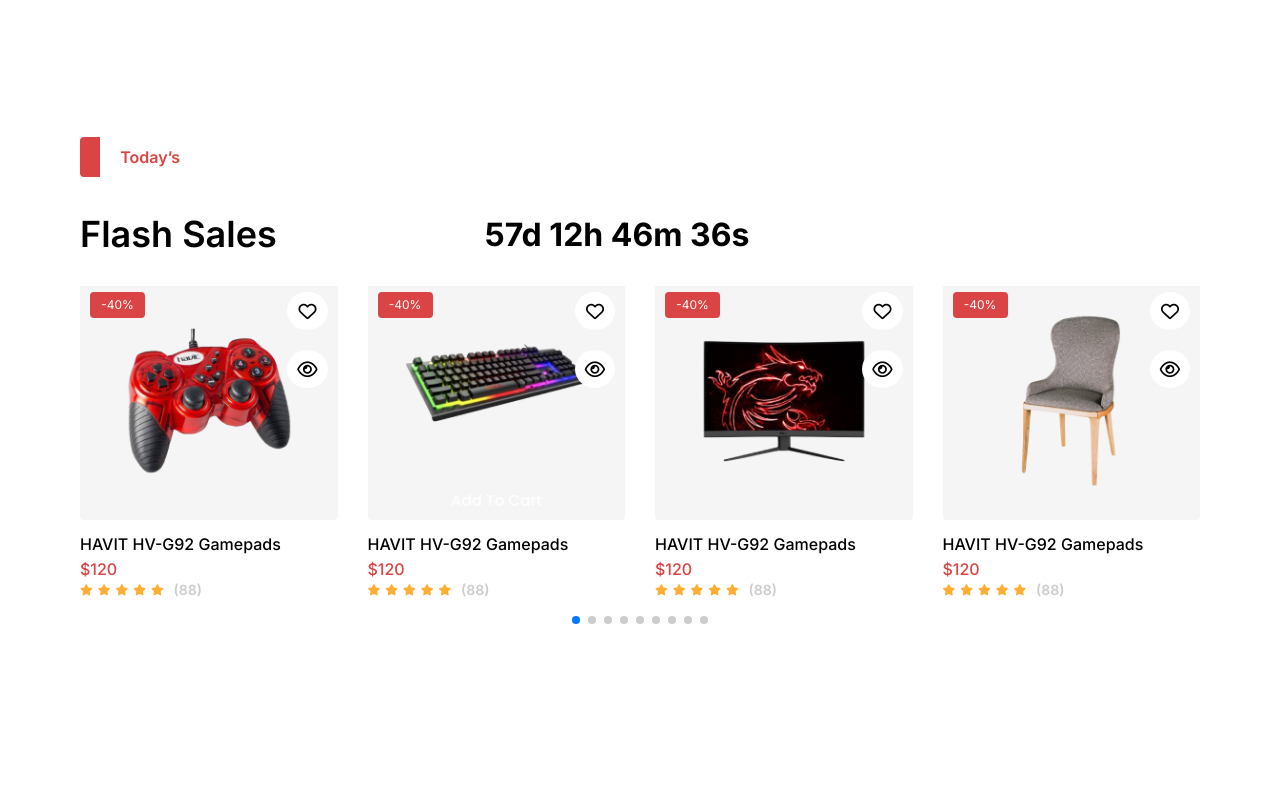
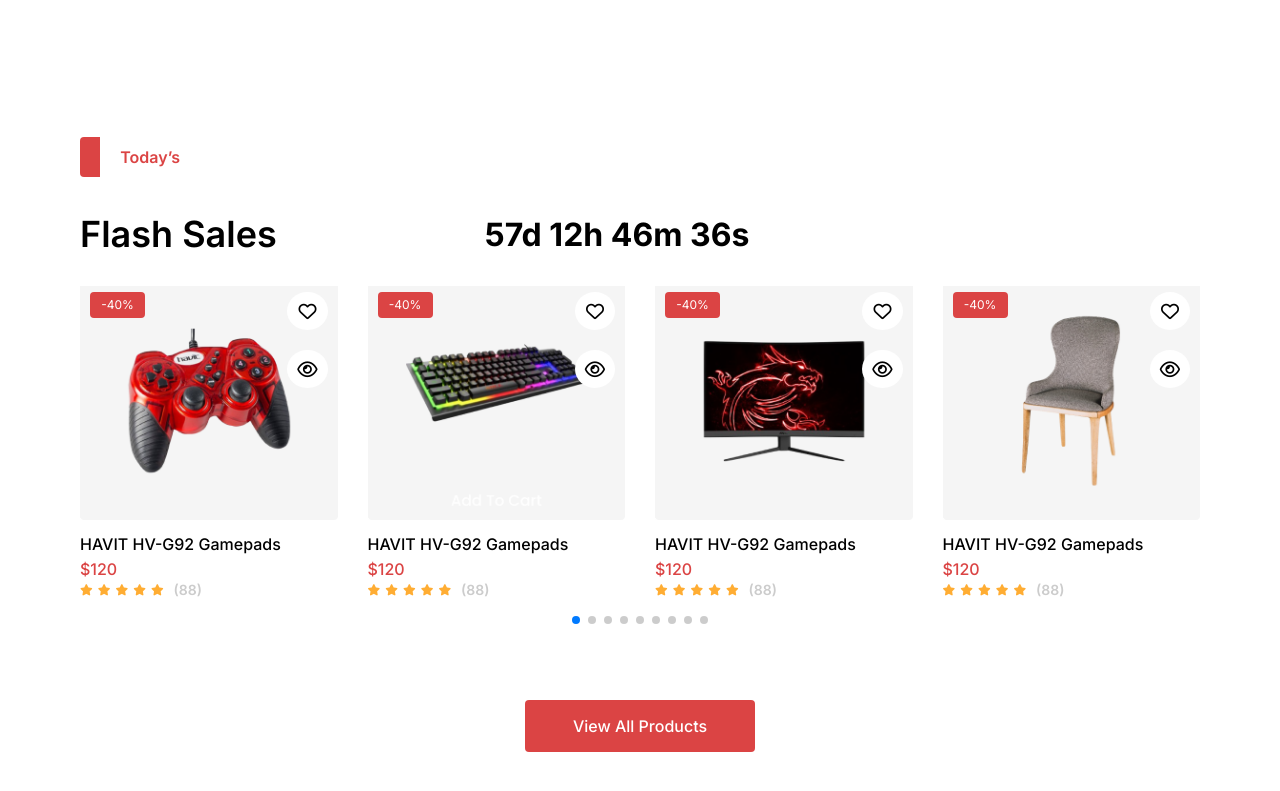
Before and after one commit to MAH-7/M-A-IRA-Ecommerce-Website, a plain HTML site: page index.html in a window 1280 px wide. Shown: the part 531-1322 px from the top of the page. Drawn offline with nearby package versions, Linux system fonts and the light colour scheme.

Commit message:
Add-Flash Sale Button

```diff
--- a/css/style.css
+++ b/css/style.css
@@ -167,21 +167,18 @@
   margin-top: 14rem;
   width: 100%;
   height: 67rem;
-  /* outline: 3px solid red; */
 }
 
 .fs-container {
   width: 100%;
   height: 100%;
   border-bottom: 1px solid #ccc;
-  /* outline: 1px solid blue; */
 }
 
 .fs-header {
   width: 10rem;
   height: 4rem;
   margin-bottom: 3.5rem;
-  /* outline: 1px solid blue; */
 }
 
 .fs-header-rectangle-p {
@@ -310,3 +307,20 @@
   font-size: 1.4rem;
   color: #ccc;
 }
+
+/* Flash Sale Button */
+
+.fs-btn {
+  width: 100%;
+  text-align: center;
+  margin-top: 8rem;
+}
+
+.fs-btn-a {
+  font-weight: 500;
+  font-size: 1.6rem;
+  padding: 1.6rem 4.8rem;
+  border-radius: 0.4rem;
+  background: var(--primary-color);
+  color: var(--white-color);
+}
--- a/index.html
+++ b/index.html
@@ -286,6 +286,11 @@
           </div>
           <div class="swiper-pagination"></div>
         </div>
+
+        <!-- Flash Sale Button -->
+        <div class="fs-btn">
+          <a href="#" class="fs-btn-a">View All Products</a>
+        </div>
       </div>
     </section>
 
```
